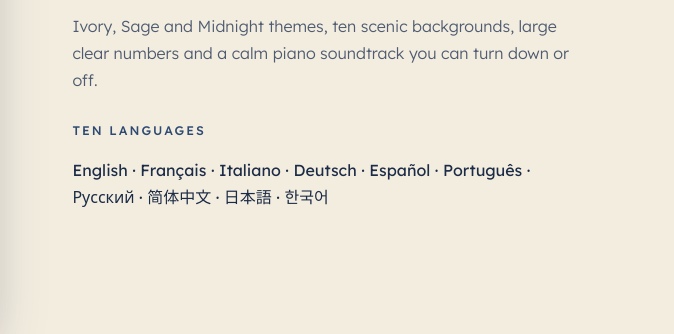
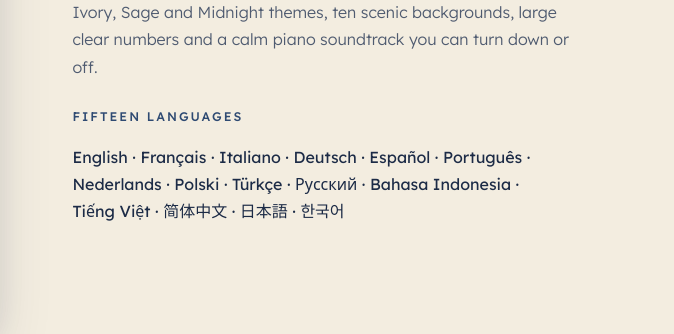
Before and after one commit to DoublePerspective/Double-Perspective, a plain HTML site: page zenith-zero-sudoku.html in a window 1280 px wide. Shown: the part 2372-2706 px from the top of the page, 606-1280 px from the left. Drawn offline with Linux system fonts and the light colour scheme.

Commit message:
Zenith & Zero: fifteen languages (Dutch, Polish, Turkish, Indonesian, Vietnamese added)
Co-Authored-By: Claude Opus 5.5 <noreply@anthropic.com>
Claude-Session: https://claude.ai/code/session_01RnCGjAR6S1mewCT7aDdu4z

```diff
--- a/zenith-zero-sudoku.html
+++ b/zenith-zero-sudoku.html
@@ -57,8 +57,8 @@
       <p class="as-eyebrow">Made to be easy on the eyes</p>
       <h2>Ivory by day, Midnight by night.</h2>
       <p>Ivory, Sage and Midnight themes, ten scenic backgrounds, large clear numbers and a calm piano soundtrack you can turn down or off.</p>
-      <p class="as-langs-label">Ten languages</p>
-      <p class="as-langs">English · Français · Italiano · Deutsch · Español · Português · Русский · 简体中文 · 日本語 · 한국어</p>
+      <p class="as-langs-label">Fifteen languages</p>
+      <p class="as-langs"><span style="white-space:nowrap">English</span> · <span style="white-space:nowrap">Français</span> · <span style="white-space:nowrap">Italiano</span> · <span style="white-space:nowrap">Deutsch</span> · <span style="white-space:nowrap">Español</span> · <span style="white-space:nowrap">Português</span> · <span style="white-space:nowrap">Nederlands</span> · <span style="white-space:nowrap">Polski</span> · <span style="white-space:nowrap">Türkçe</span> · <span style="white-space:nowrap">Русский</span> · <span style="white-space:nowrap">Bahasa Indonesia</span> · <span style="white-space:nowrap">Tiếng Việt</span> · <span style="white-space:nowrap">简体中文</span> · <span style="white-space:nowrap">日本語</span> · <span style="white-space:nowrap">한국어</span></p>
     </div>
   </div>
 </section>
```
Also changed, not shown: fr/zenith-zero-sudoku.html (+2 -2 lines), fr/zenith-zero.html (+1 -1 lines), zenith-zero.html (+1 -1 lines).
